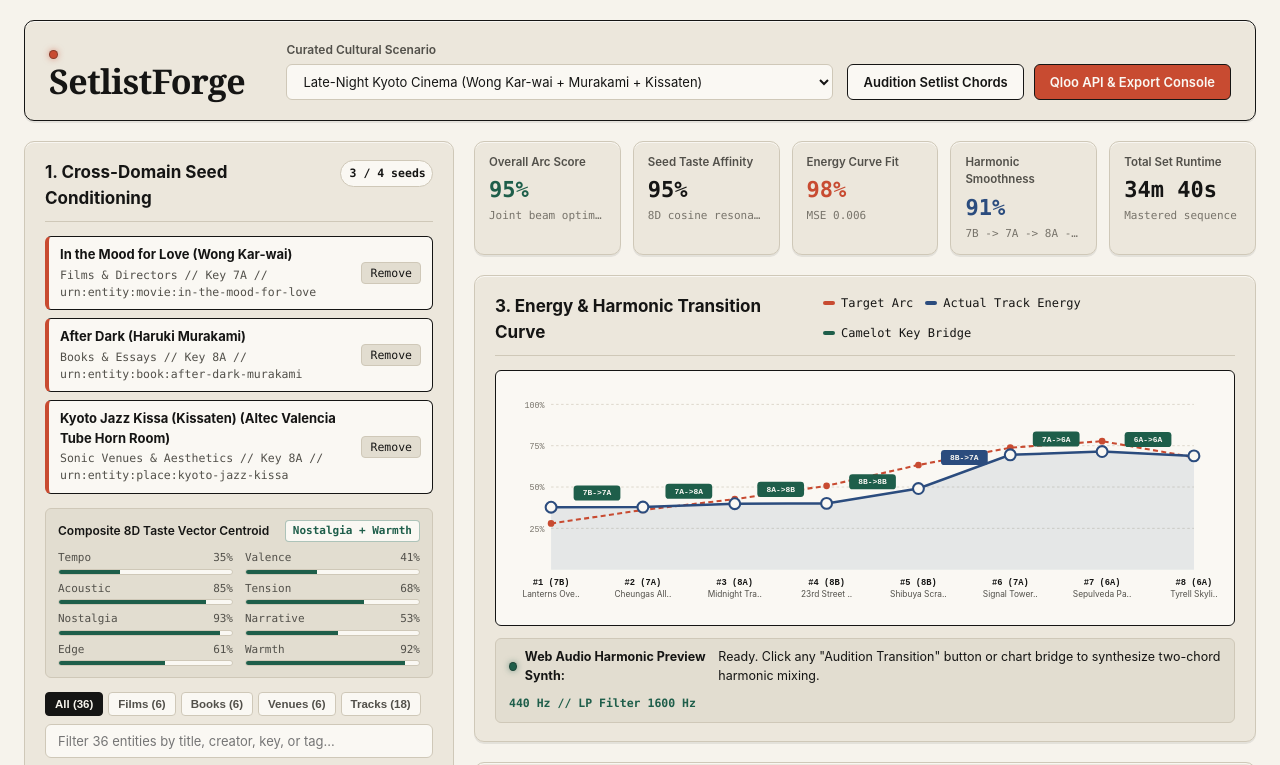
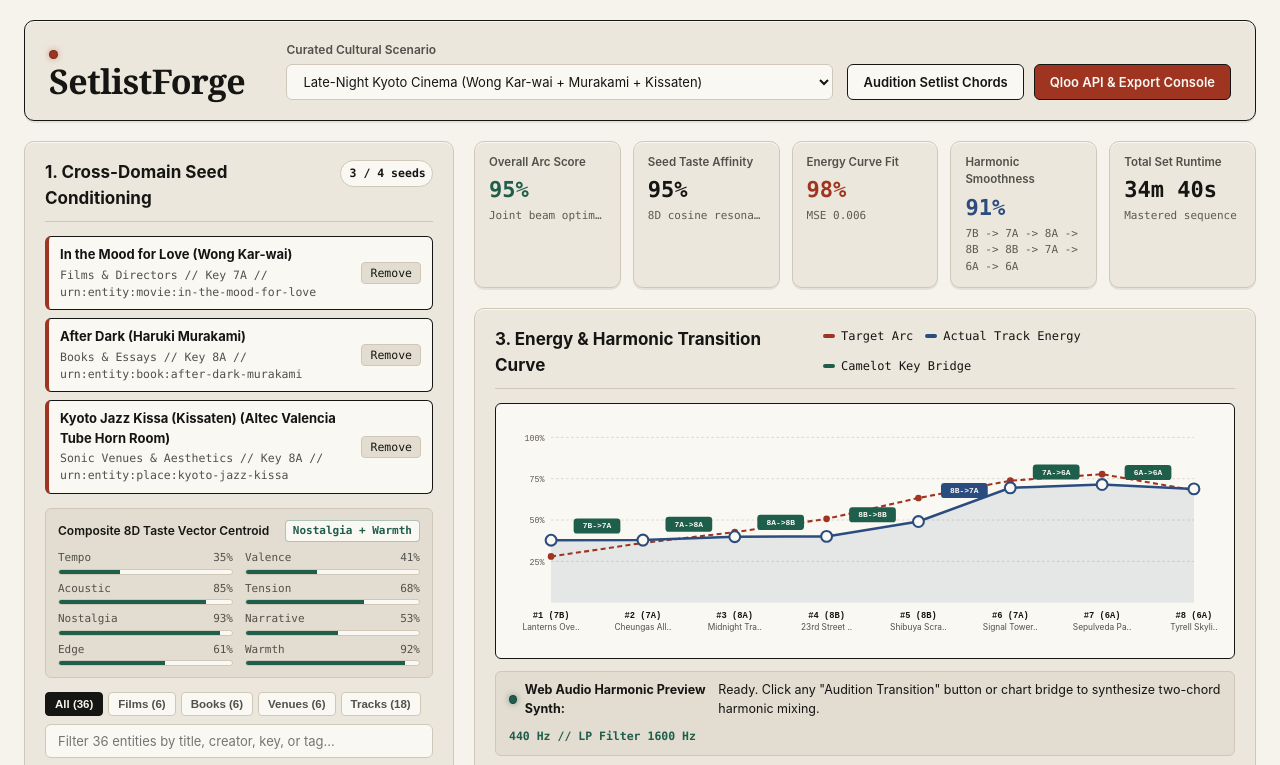
Before and after one commit to draarivpatel-ui/setlist-forge, a website with bundled scripts: page index.html in a window 1280 px wide. Shown: the top 765 px of the page. Built offline with nearby package versions, Linux system fonts and the light colour scheme.

Commit message:
Improve console accessibility contrast

```diff
--- a/app.js
+++ b/app.js
@@ -102,7 +102,7 @@
       );
       parts.push(
         '<text x="' + (padLeft - 8) + '" y="' + (gy + 4) +
-        '" text-anchor="end" font-family="JetBrains Mono, monospace" font-size="10" fill="#78746B">' +
+        '" text-anchor="end" font-family="JetBrains Mono, monospace" font-size="10" fill="#5F5B52">' +
         Math.round(lvl * 100) + '%</text>'
       );
     }
@@ -129,7 +129,7 @@
     );
 
     parts.push(
-      '<polyline fill="none" stroke="#C84B31" stroke-width="2.5" stroke-dasharray="6 4" points="' +
+      '<polyline fill="none" stroke="#9F3520" stroke-width="2.5" stroke-dasharray="6 4" points="' +
       targetPoints.join(" ") + '" />'
     );
 
@@ -171,7 +171,7 @@
         : rawTitle;
 
       parts.push(
-        '<circle cx="' + cx + '" cy="' + cyTarget + '" r="4" fill="#C84B31" />'
+        '<circle cx="' + cx + '" cy="' + cyTarget + '" r="4" fill="#9F3520" />'
       );
 
       parts.push(
@@ -750,7 +750,7 @@
       "relative-mode": "#2B4C7E",
       "adjacent-fifth": "#2B4C7E",
       "energy-boost": "#B87D1E",
-      "clash": "#C84B31"
+      "clash": "#9F3520"
     };
 
     function labStatus(msg) {
@@ -856,7 +856,7 @@
           '<marker id="labArrowA" markerWidth="7" markerHeight="7" refX="6" refY="3.5" orient="auto">' +
           '<path d="M0,0 L7,3.5 L0,7 Z" fill="#B87D1E"/></marker>' +
           '<marker id="labArrowV" markerWidth="7" markerHeight="7" refX="6" refY="3.5" orient="auto">' +
-          '<path d="M0,0 L7,3.5 L0,7 Z" fill="#C84B31"/></marker>' +
+          '<path d="M0,0 L7,3.5 L0,7 Z" fill="#9F3520"/></marker>' +
         '</defs>'
       );
 
@@ -958,7 +958,7 @@
         parts.push(
           '<line x1="' + padLeft + '" y1="' + gy + '" x2="' + (width - padRight) + '" y2="' + gy +
           '" stroke="#D8D2C5" stroke-dasharray="3 3" stroke-width="1" />' +
-          '<text x="' + (padLeft - 6) + '" y="' + (gy + 4) + '" text-anchor="end" font-family="JetBrains Mono, monospace" font-size="9.5" fill="#78746B">' +
+          '<text x="' + (padLeft - 6) + '" y="' + (gy + 4) + '" text-anchor="end" font-family="JetBrains Mono, monospace" font-size="9.5" fill="#5F5B52">' +
           Math.round(lvl * 100) + '%</text>'
         );
       }
@@ -971,14 +971,14 @@
       }
 
       parts.push(
-        '<polyline fill="none" stroke="#C84B31" stroke-width="2" stroke-dasharray="5 4" points="' + targetPts.join(" ") + '" />' +
+        '<polyline fill="none" stroke="#9F3520" stroke-width="2" stroke-dasharray="5 4" points="' + targetPts.join(" ") + '" />' +
         '<polyline fill="none" stroke="#2B4C7E" stroke-width="2.5" points="' + actualPts.join(" ") + '" />'
       );
 
       for (let i = 0; i < count; i += 1) {
         const cx = xFor(i);
         parts.push(
-          '<circle cx="' + cx + '" cy="' + yFor(telemetry.target[i]) + '" r="3.5" fill="#C84B31" />' +
+          '<circle cx="' + cx + '" cy="' + yFor(telemetry.target[i]) + '" r="3.5" fill="#9F3520" />' +
           '<g class="lab-energy-node" tabindex="0" focusable="true" role="button" data-lab-slot="' + i +
           '" aria-label="Slot ' + (i + 1) + ", target " + Math.round(telemetry.target[i] * 100) + "%, actual " + Math.round(telemetry.actual[i] * 100) + '%">' +
           '<circle cx="' + cx + '" cy="' + yFor(telemetry.actual[i]) + '" r="5.5" fill="#FAF8F3" stroke="#2B4C7E" stroke-width="2.2" />' +
--- a/styles.css
+++ b/styles.css
@@ -5,10 +5,10 @@
   --bg-card: #FAF8F3;
   --ink-carbon: #151514;
   --ink-muted: #52504A;
-  --ink-subtle: #78746B;
+  --ink-subtle: #5F5B52;
   --border-console: #CFC8B8;
   --border-strong: #151514;
-  --signal-vermilion: #C84B31;
+  --signal-vermilion: #9F3520;
   --vu-emerald: #1E5E4A;
   --harmonic-cobalt: #2B4C7E;
   --amber-gold: #B87D1E;
@@ -622,6 +622,13 @@ body {
   white-space: nowrap;
   overflow: hidden;
   text-overflow: ellipsis;
+}
+
+#metricCamelotPath {
+  white-space: normal;
+  overflow: visible;
+  text-overflow: clip;
+  overflow-wrap: anywhere;
 }
 
 /* SVG Energy & Harmonic Curve */
@@ -1380,8 +1387,9 @@ body {
 
 .skip-link {
   position: absolute;
-  left: -9999px;
+  left: 0;
   top: 0;
+  transform: translateY(-120%);
   z-index: 100;
   padding: 10px 16px;
   background-color: var(--harmonic-cobalt);
@@ -1393,7 +1401,7 @@ body {
   border-radius: 0 0 var(--radius-sm, 6px) 0;
 }
 .skip-link:focus-visible {
-  left: 0;
+  transform: none;
 }
 
 button:focus-visible,
```
Also changed, not shown: tests/dom-smoke.test.js (+2 -2 lines), tests/ui-hardening.test.js (+18 -3 lines), README.md.
